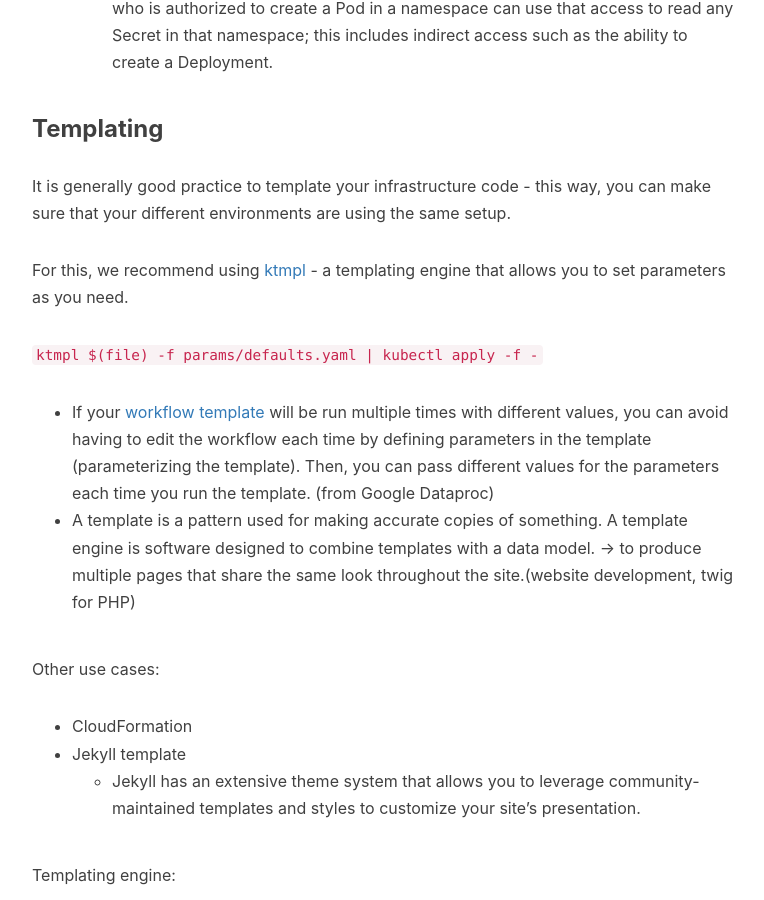
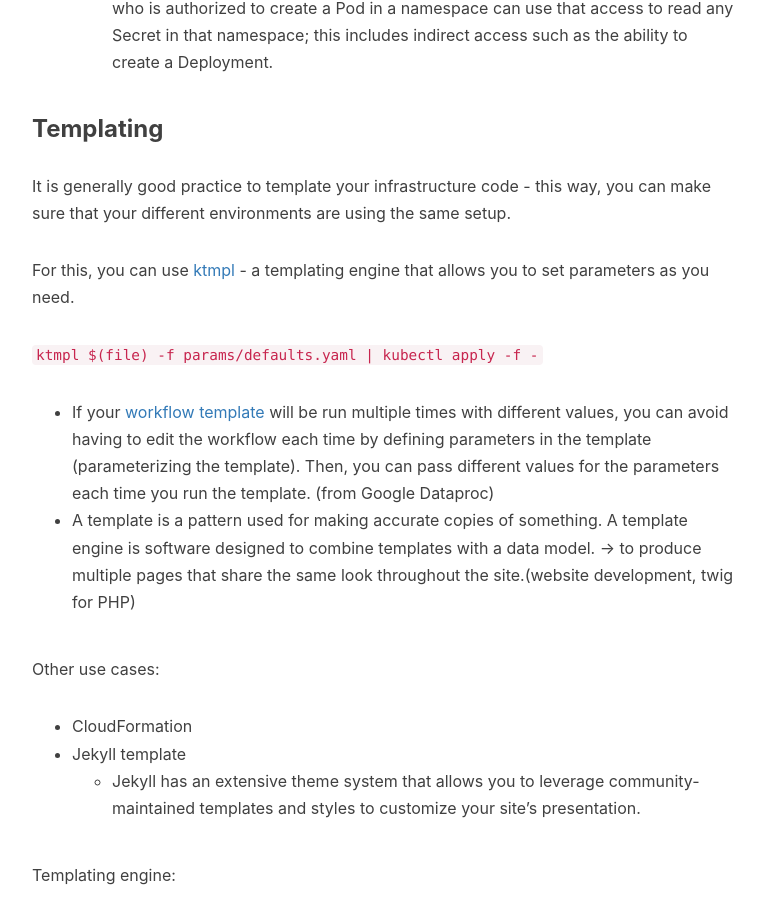
Before and after one commit to Lanzhou-J/Lanzhou-J.github.io, a Jekyll site: the page built from _posts/2022-02-16-DevOps-07-k8s-advanced.md, in a window 1280 px wide and 900 px high, scrolled down 3572 px. Shown: the whole window, without its empty margins (233-997 px from the left). Built offline with Jekyll 4.4.1, drawn with Linux system fonts in a browser that asks for light colours; nearby versions of some CDN libraries; comment, search, counter and statistics services are not loaded.

Commit message:
edit text

```diff
--- a/_posts/2022-02-16-DevOps-07-k8s-advanced.md
+++ b/_posts/2022-02-16-DevOps-07-k8s-advanced.md
@@ -104,7 +104,7 @@ What is volume:
 
 It is generally good practice to template your infrastructure code - this way, you can make sure that your different environments are using the same setup.
 
-For this, we recommend using [ktmpl](https://github.com/jimmycuadra/ktmpl) - a templating engine that allows you to set parameters as you need.
+For this, you can use [ktmpl](https://github.com/jimmycuadra/ktmpl) - a templating engine that allows you to set parameters as you need.
 
 `ktmpl $(file) -f params/defaults.yaml | kubectl apply -f -`
 
```
